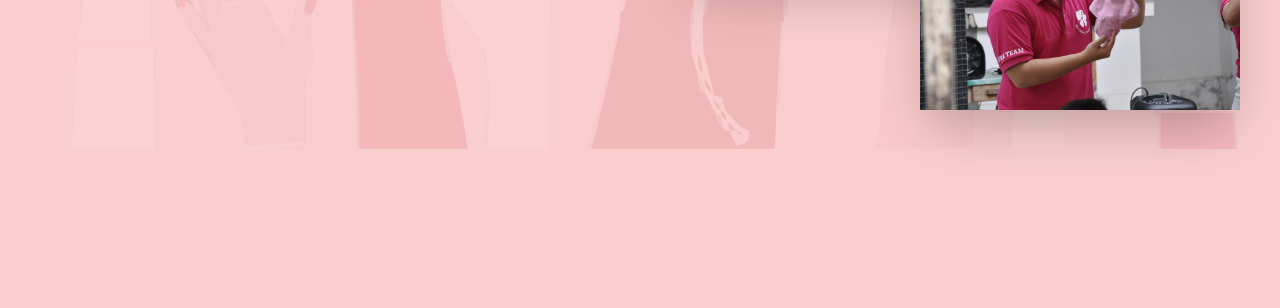
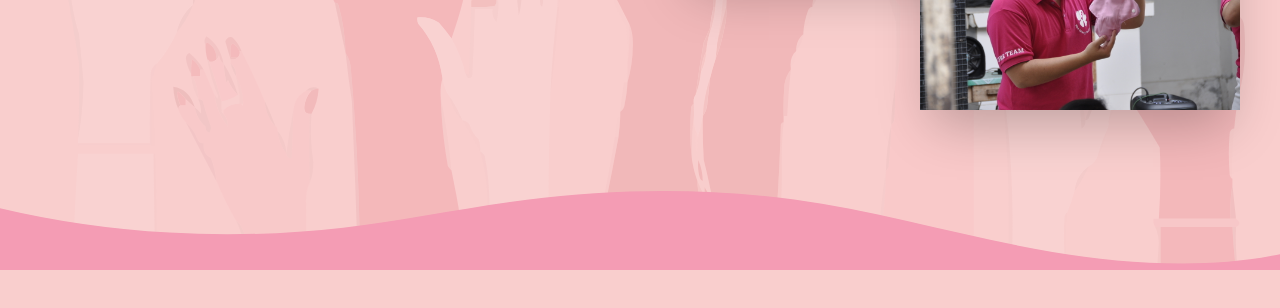
Before and after one commit to blurridge/Gihay, an Astro site: page / in a window 1280 px wide. Shown: the part 650-958 px from the top of the page. Built offline with nearby package versions, Linux system fonts and the light colour scheme; Astro itself is replaced by a stand-in of ours.

Commit message:
feat: added divider for hero page

```diff
--- a/src/components/Hero.astro
+++ b/src/components/Hero.astro
@@ -8,9 +8,10 @@ import devsImage from "@/assets/hero/DSC1212.jpg";
 import bothImage from "@/assets/hero/DSC1966.jpg";
 ---
 
-<section class="relative h-screen flex z-0 bg-gihay-bg">
+<section class="relative h-[115vh] flex z-0 bg-gihay-bg">
   <Image class="w-full h-full opacity-10" src={handsUp} alt="Hands up" />
-  <div class="absolute w-1/2 h-full pt-28 flex flex-col justify-center px-10">
+  <div class="absolute w-full h-screen">
+    <div class="w-1/2 h-full pt-28 flex flex-col justify-center px-10">
       <div class="relative">
         <span class="font-bright text-5xl absolute ml-4 mt-16"
           >Menstrual hygiene is a</span
@@ -20,8 +21,8 @@ import bothImage from "@/assets/hero/DSC1966.jpg";
       <span class="text-xl"
         >Empowering lives by eliminating <span class="emphasis"
           >period poverty</span
-      >, ensuring <span class="emphasis">universal health education</span>, and
-      advocating for <span class="emphasis">systemic change</span>.</span
+        >, ensuring <span class="emphasis">universal health education</span>,
+        and advocating for <span class="emphasis">systemic change</span>.</span
       >
       <Button
         className="text-white text-lg font-semibold rounded-xl w-fit mt-5 p-5"
@@ -54,4 +55,39 @@ import bothImage from "@/assets/hero/DSC1966.jpg";
         />
       </div>
     </div>
+  </div>
+  <div class="custom-shape-divider-bottom-1715063137">
+    <svg
+      data-name="Layer 1"
+      xmlns="http://www.w3.org/2000/svg"
+      viewBox="0 0 1200 120"
+      preserveAspectRatio="none"
+    >
+      <path
+        d="M985.66,92.83C906.67,72,823.78,31,743.84,14.19c-82.26-17.34-168.06-16.33-250.45.39-57.84,11.73-114,31.07-172,41.86A600.21,600.21,0,0,1,0,27.35V120H1200V95.8C1132.19,118.92,1055.71,111.31,985.66,92.83Z"
+        class="shape-fill"></path>
+    </svg>
+  </div>
 </section>
+
+<style>
+  .custom-shape-divider-bottom-1715063137 {
+    position: absolute;
+    bottom: 0;
+    left: 0;
+    width: 100%;
+    overflow: hidden;
+    line-height: 0;
+  }
+
+  .custom-shape-divider-bottom-1715063137 svg {
+    position: relative;
+    display: block;
+    width: calc(100% + 1.3px);
+    height: 80px;
+  }
+
+  .custom-shape-divider-bottom-1715063137 .shape-fill {
+    fill: #f49cb4;
+  }
+</style>
--- a/tailwind.config.mjs
+++ b/tailwind.config.mjs
@@ -49,6 +49,7 @@ module.exports = {
           foreground: "hsl(var(--card-foreground))",
         },
         "gihay-bg": "#F9CECD",
+        "gihay-bg-section": "#f49cb4",
         "gihay-text": "#55192D",
         "gihay-highlight": "#F63E7B",
         "gihay-dark-pink": "#940D3E",
```
Lines whose indentation alone changed are shown as unchanged.
